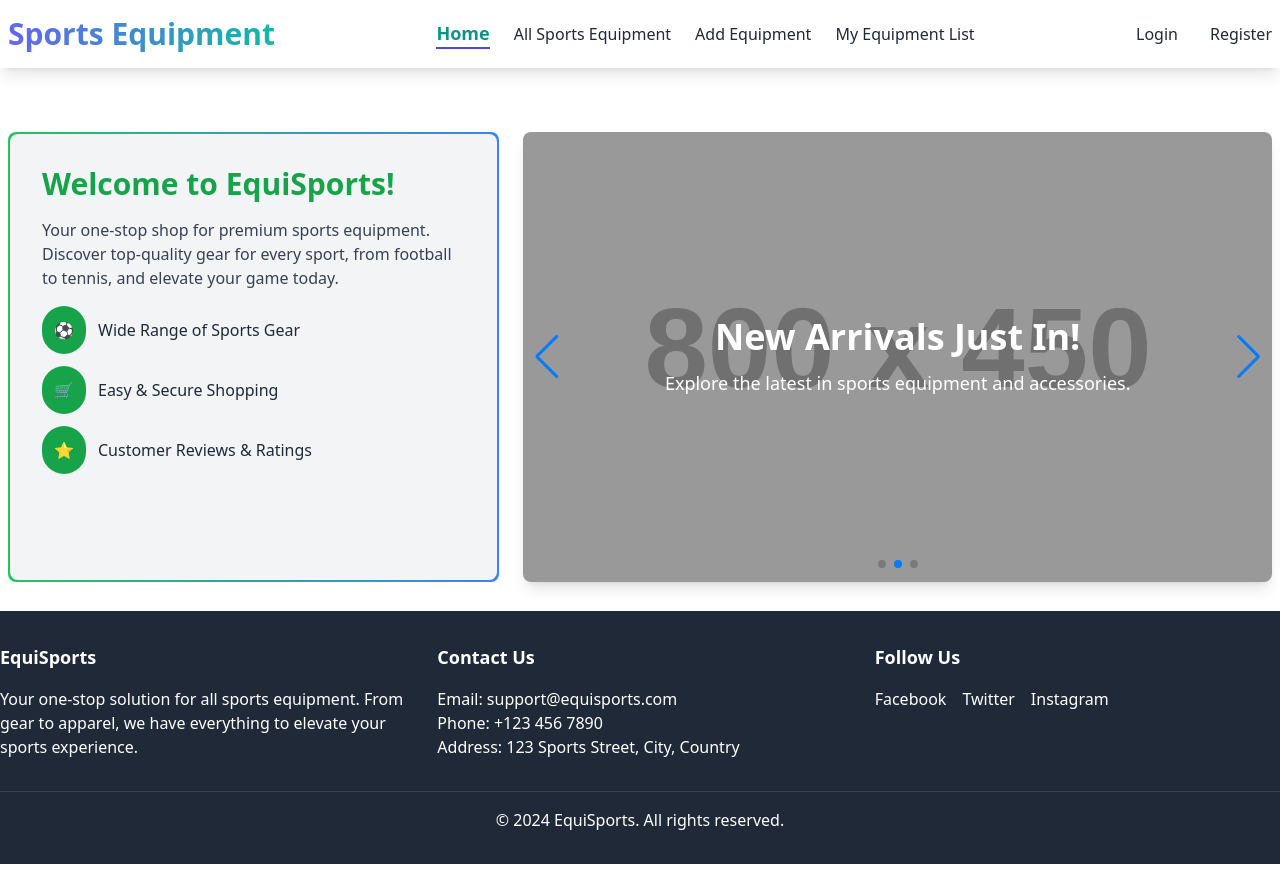
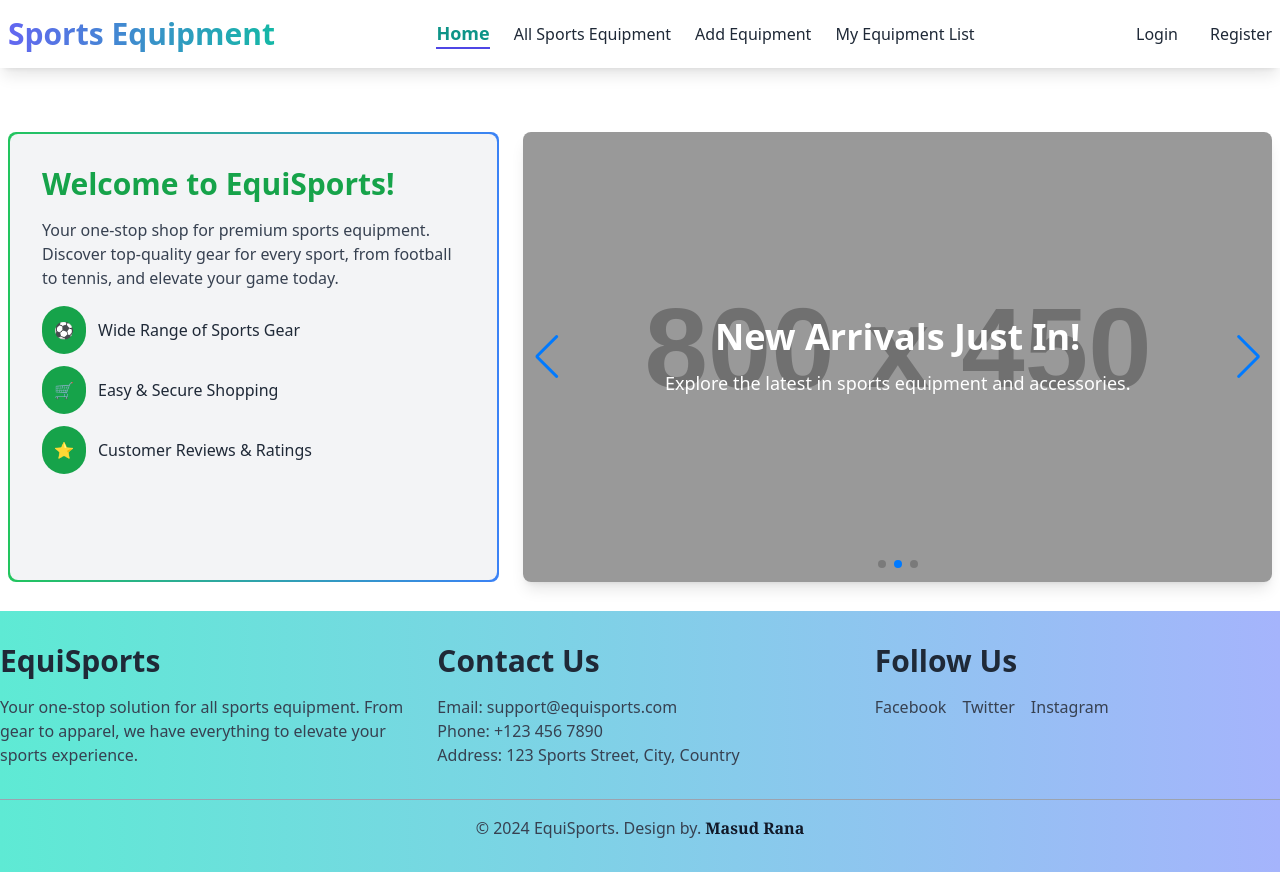
Before and after one commit to masud2005/A10-sports-equipment-store-client, a React (Vite) app: page / in a window 1280 px wide. Built offline with nearby package versions, Linux system fonts and the light colour scheme; no server answers.

Commit message:
All Sports Equipment Display

```diff
--- a/src/components/Footer.jsx
+++ b/src/components/Footer.jsx
@@ -2,11 +2,11 @@ import React from 'react';
 
 const Footer = () => {
     return (
-        <footer className="bg-gray-800 text-white py-8">
+        <footer className="bg-gradient-to-r from-teal-300 to-indigo-300 py-8">
             <div className="container mx-auto grid grid-cols-1 md:grid-cols-3 gap-8">
                 {/* Column 1 */}
-                <div>
-                    <h4 className="text-lg font-bold mb-4">EquiSports</h4>
+                <div className='text-gray-700'>
+                    <h4 className="text-3xl font-bold text-gray-800 mb-4">EquiSports</h4>
                     <p>
                         Your one-stop solution for all sports equipment. From gear to apparel,
                         we have everything to elevate your sports experience.
@@ -14,8 +14,8 @@ const Footer = () => {
                 </div>
                 {/* Column 2 */}
                 <div>
-                    <h4 className="text-lg font-bold mb-4">Contact Us</h4>
-                    <ul>
+                    <h4 className="text-3xl font-bold text-gray-800 mb-4">Contact Us</h4>
+                    <ul className='text-gray-700'>
                         <li>Email: support@equisports.com</li>
                         <li>Phone: +123 456 7890</li>
                         <li>Address: 123 Sports Street, City, Country</li>
@@ -23,10 +23,10 @@ const Footer = () => {
                 </div>
                 {/* Column 3 */}
                 <div>
-                    <h4 className="text-lg font-bold mb-4">Follow Us</h4>
-                    <ul className="flex space-x-4">
+                    <h4 className="text-3xl font-bold text-gray-800 mb-4">Follow Us</h4>
+                    <ul className="flex space-x-4 text-gray-700">
                         <li>
-                            <a href="https://facebook.com" target="_blank" rel="noreferrer">
+                            <a href="https://www.facebook.com/profile.php?id=100065806763087" target="_blank" rel="noreferrer">
                                 <i className="fab fa-facebook-f"></i> Facebook
                             </a>
                         </li>
@@ -43,8 +43,9 @@ const Footer = () => {
                     </ul>
                 </div>
             </div>
-            <div className="text-center mt-8 border-t border-gray-700 pt-4">
-                <p>© {new Date().getFullYear()} EquiSports. All rights reserved.</p>
+            <div className="text-center mt-8 border-t border-gray-400 pt-4">
+                <span className='text-gray-700'>© {new Date().getFullYear()} EquiSports. Design by. </span>
+                <span className='text-gray-900 font-semibold font-serif'>Masud Rana</span>
             </div>
         </footer>
 
--- a/src/pages/AddEquipment.jsx
+++ b/src/pages/AddEquipment.jsx
@@ -1,6 +1,11 @@
-import React from 'react';
+import React, { useContext, useState } from 'react';
+import { AuthContext } from '../provider/AuthProvider';
+import Swal from 'sweetalert2';
 
 const AddEquipment = () => {
+
+    const { user } = useContext(AuthContext);
+    // console.log(user?.displayName);
 
     const handleAddNewEquipment = (e) => {
         e.preventDefault();
@@ -29,61 +34,68 @@ const AddEquipment = () => {
             .then(res => res.json())
             .then(data => {
                 console.log(data);
+                if (data.insertedId) {
+                    Swal.fire({
+                        icon: 'success',
+                        title: 'New Equipment Added!',
+                        text: 'Your equipment has been successfully added to the Database.'
+                    })
+                }
             })
     }
 
     return (
-        <div className="container mx-auto my-10 p-5">
+        <div className="container mx-auto my-10 p-2 md:p-5">
             <h2 className="text-2xl font-bold text-center mb-6">Add New Equipment</h2>
             <form onSubmit={handleAddNewEquipment} className="bg-white shadow-lg p-6 rounded-lg max-w-4xl mx-auto">
                 {/* Grid Layout for Fields */}
                 <div className="grid grid-cols-1 md:grid-cols-2 gap-6">
                     <div>
                         <label className="block text-gray-700 font-bold mb-2" htmlFor="image">Image URL</label>
-                        <input type="text" id="image" name="image" className="w-full p-2 border rounded-lg" placeholder="Enter image URL" />
+                        <input type="text" id="image" name="image" className="w-full p-2 border rounded-lg" placeholder="Enter image URL" required />
                     </div>
                     <div>
                         <label className="block text-gray-700 font-bold mb-2" htmlFor="itemName">Item Name</label>
-                        <input type="text" id="itemName" name="itemName" className="w-full p-2 border rounded-lg" placeholder="Enter item name" />
+                        <input type="text" id="itemName" name="itemName" className="w-full p-2 border rounded-lg" placeholder="Enter item name" required/>
                     </div>
                     <div>
                         <label className="block text-gray-700 font-bold mb-2" htmlFor="categoryName">Category Name</label>
-                        <input type="text" id="categoryName" name="categoryName" className="w-full p-2 border rounded-lg" placeholder="Enter category name" />
+                        <input type="text" id="categoryName" name="categoryName" className="w-full p-2 border rounded-lg" placeholder="Enter category name" required/>
                     </div>
                     <div>
                         <label className="block text-gray-700 font-bold mb-2" htmlFor="price">Price</label>
-                        <input type="number" id="price" name="price" className="w-full p-2 border rounded-lg" placeholder="Enter price" />
+                        <input type="number" id="price" name="price" className="w-full p-2 border rounded-lg" placeholder="Enter price" required/>
                     </div>
                     <div>
                         <label className="block text-gray-700 font-bold mb-2" htmlFor="rating">Rating</label>
-                        <input type="number" id="rating" name="rating" className="w-full p-2 border rounded-lg" placeholder="Enter rating (1-5)" />
+                        <input type="number" id="rating" name="rating" className="w-full p-2 border rounded-lg" placeholder="Enter rating (1-5)" required/>
                     </div>
                     <div>
                         <label className="block text-gray-700 font-bold mb-2" htmlFor="customization">Customization</label>
-                        <input type="text" id="customization" name="customization" className="w-full p-2 border rounded-lg" placeholder="Enter customization options" />
+                        <input type="text" id="customization" name="customization" className="w-full p-2 border rounded-lg" placeholder="Enter customization options" required/>
                     </div>
                     <div>
                         <label className="block text-gray-700 font-bold mb-2" htmlFor="processingTime">Processing Time</label>
-                        <input type="text" id="processingTime" name="processingTime" className="w-full p-2 border rounded-lg" placeholder="Enter processing time" />
+                        <input type="text" id="processingTime" name="processingTime" className="w-full p-2 border rounded-lg" placeholder="Enter processing time" required/>
                     </div>
                     <div>
                         <label className="block text-gray-700 font-bold mb-2" htmlFor="stockStatus">Stock Status</label>
-                        <input type="number" id="stockStatus" name="stockStatus" className="w-full p-2 border rounded-lg" placeholder="Enter stock quantity" />
+                        <input type="number" id="stockStatus" name="stockStatus" className="w-full p-2 border rounded-lg" placeholder="Enter stock quantity" required/>
                     </div>
                     <div>
                         <label className="block text-gray-700 font-bold mb-2" htmlFor="userEmail">User Email</label>
-                        <input type="email" id="userEmail" name="userEmail" className="w-full p-2 border rounded-lg bg-gray-100" placeholder="User Email" readOnly />
+                        <input type="email" id="userEmail" name="userEmail" className="w-full p-2 border rounded-lg bg-gray-100" placeholder="User Email" readOnly defaultValue={user?.displayName} />
                     </div>
                     <div>
                         <label className="block text-gray-700 font-bold mb-2" htmlFor="userName">User Name</label>
-                        <input type="text" id="userName" name="userName" className="w-full p-2 border rounded-lg bg-gray-100" placeholder="User Name" readOnly />
+                        <input type="text" id="userName" name="userName" className="w-full p-2 border rounded-lg bg-gray-100" placeholder="User Name" readOnly defaultValue={user?.email} />
                     </div>
                 </div>
 
                 {/* Description Field */}
                 <div className="mt-6">
                     <label className="block text-gray-700 font-bold mb-2" htmlFor="description">Description</label>
-                    <textarea id="description" name="description" className="w-full p-2 border rounded-lg" rows="4" placeholder="Enter description"></textarea>
+                    <textarea id="description" name="description" className="w-full p-2 border rounded-lg" rows="4" placeholder="Enter description" required ></textarea>
                 </div>
 
                 {/* Submit Button */}
--- a/src/pages/AllSportsEquipment.jsx
+++ b/src/pages/AllSportsEquipment.jsx
@@ -1,9 +1,40 @@
-import React from 'react';
+import React, { useState } from 'react';
+import { Link, useLoaderData } from 'react-router-dom';
 
 const AllSportsEquipment = () => {
+
+    const loadedData = useLoaderData();
+    const [sportsEquipments, setSportsEquipments] = useState(loadedData)
+    console.log(sportsEquipments);
+
     return (
-        <div>
-            this is AllSportsEquipment
+        <div className='container mx-auto my-10 p-2 md:p-5'>
+            <div className="overflow-x-auto">
+                <table className="table">
+                    {/* head */}
+                    <thead className='bg-gradient-to-r from-indigo-300 to-teal-300'>
+                        <tr className='text-base text-black'>
+                            <th>Sl No</th>
+                            <th>Name</th>
+                            <th>Category</th>
+                            <th>Price</th>
+                            <th></th>
+                        </tr>
+                    </thead>
+                    <tbody>
+                        {
+                            sportsEquipments.map((equipment, index) => <tr className="hover text-base" key={equipment._id} >
+                                <th>{index + 1}</th>
+                                <td>{equipment.itemName}</td>
+                                <td>{equipment.categoryName}</td>
+                                <td>{equipment.price}</td>
+                                <td><Link to={`/sports-equipment/details/${equipment._id}`} className='bg-gradient-to-r from-teal-300 to-indigo-300  py-[6px] px-3 rounded-full cursor-pointer text-black'>View Details</Link></td>
+                            </tr>
+                            )
+                        }
+                    </tbody>
+                </table>
+            </div>
         </div>
     );
 };
--- /dev/null
+++ b/src/pages/SportsEquipmentDetails.jsx
@@ -0,0 +1,11 @@
+import React from 'react';
+
+const SportsEquipmentDetails = () => {
+    return (
+        <div>
+            SportsEquipmentDetails
+        </div>
+    );
+};
+
+export default SportsEquipmentDetails;
--- a/src/routes/Routes.jsx
+++ b/src/routes/Routes.jsx
@@ -7,6 +7,7 @@ import MyEquipmentList from "../pages/MyEquipmentList";
 import Login from "../pages/Login";
 import Register from "../pages/Register";
 import ErrorPage from "../pages/ErrorPage";
+import SportsEquipmentDetails from "../pages/SportsEquipmentDetails";
 
 const router = createBrowserRouter([
     {
@@ -20,7 +21,13 @@ const router = createBrowserRouter([
             },
             {
                 path: '/all-sports-equipment',
-                element: <AllSportsEquipment />
+                element: <AllSportsEquipment />,
+                loader: () => fetch('http://localhost:5000/equipments')
+            },
+            {
+                path: '/sports-equipment/details/:id',
+                element: <SportsEquipmentDetails />,
+                // loader: ({params}) =>
             },
             {
                 path: '/add-equipment',
```
